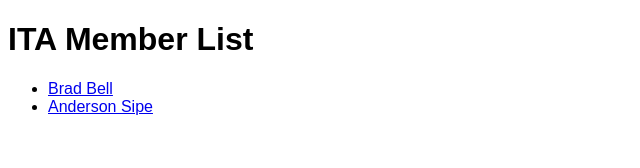
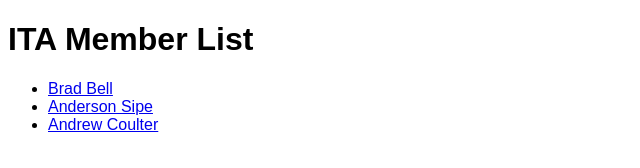
Before and after one commit to rv-bbell/gitExample, a plain HTML site: page index.html in a window 1280 px wide. Shown: the whole page, without its empty margins (0-640 px from the left). Drawn offline with Linux system fonts and the light colour scheme.

Commit message:
Update index.html

```diff
--- a/index.html
+++ b/index.html
@@ -8,6 +8,7 @@
     <ul>
       <li><a href="./members/brad.html">Brad Bell</a></li>
       <li><a href="./members/asipe.html">Anderson Sipe</a></li>
+      <li><a href="./members/acoulter.html">Andrew Coulter</a></li>
 
     </ul>
   </body>
```
